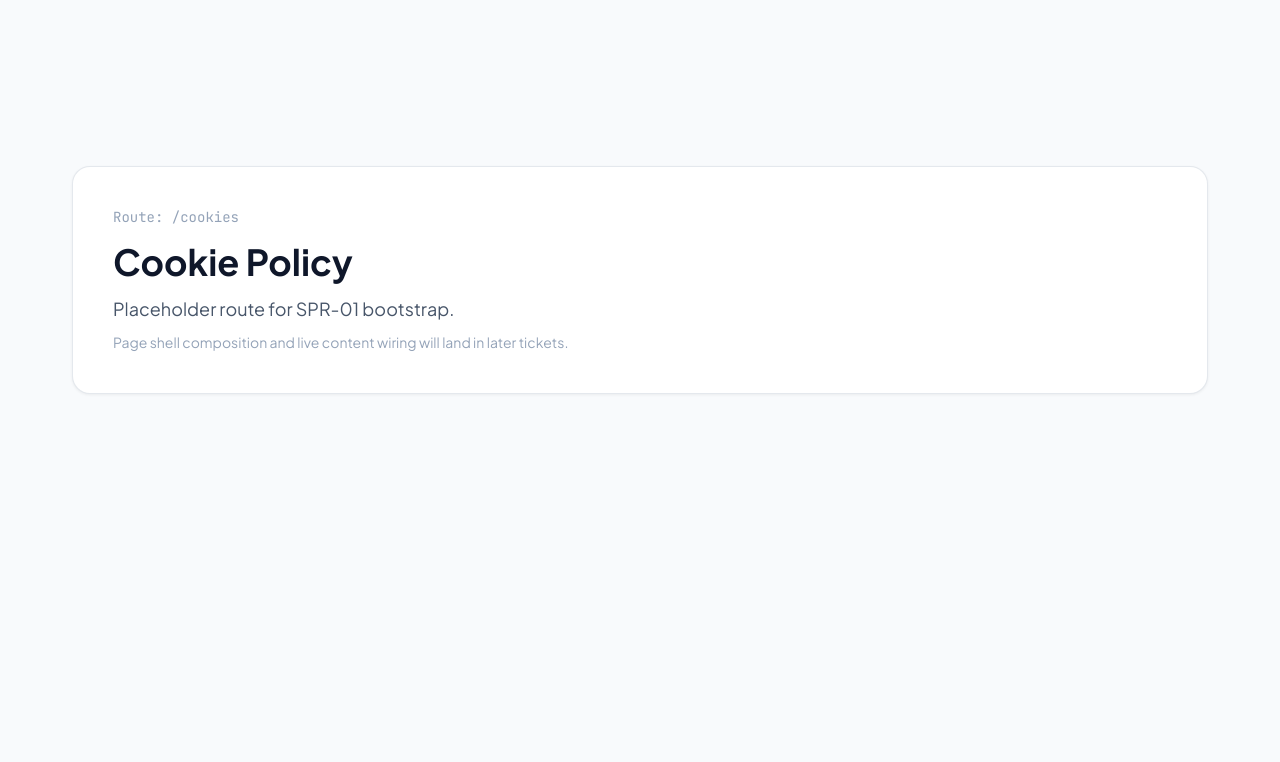
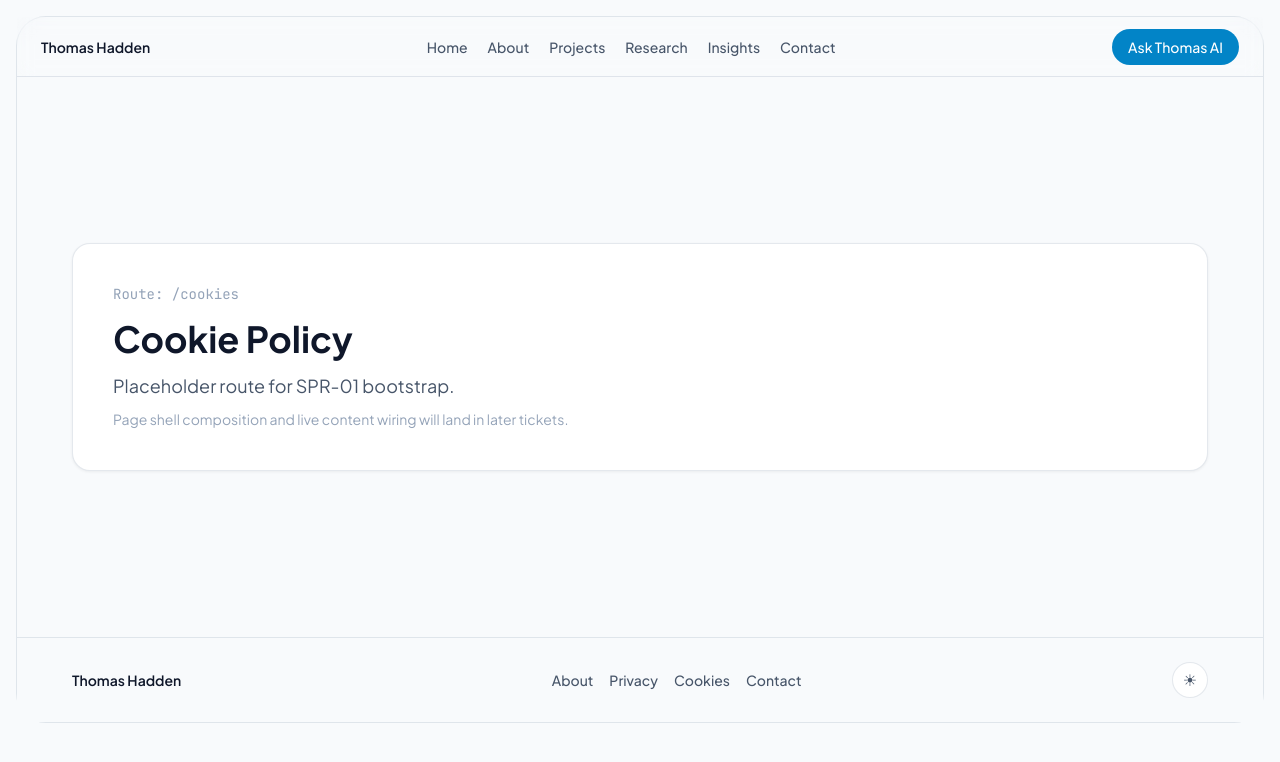
Before and after one commit to hadwll/thomashadden.ai, a Next.js app: page /cookies in a window 1280 px wide. Shown: the top 762 px of the page. Built offline with nearby package versions, Linux system fonts and the light colour scheme.

Commit message:
feat(shell): mount page shell across scaffolded routes

```diff
--- a/app/about/page.tsx
+++ b/app/about/page.tsx
@@ -1,5 +1,10 @@
+import { PageShell } from '@/components/layout/PageShell';
 import { RoutePlaceholder } from '@/components/layout/RoutePlaceholder';
 
 export default function AboutPage() {
-  return <RoutePlaceholder title="About" route="/about" />;
+  return (
+    <PageShell>
+      <RoutePlaceholder title="About" route="/about" />
+    </PageShell>
+  );
 }
--- a/app/contact/page.tsx
+++ b/app/contact/page.tsx
@@ -1,5 +1,10 @@
+import { PageShell } from '@/components/layout/PageShell';
 import { RoutePlaceholder } from '@/components/layout/RoutePlaceholder';
 
 export default function ContactPage() {
-  return <RoutePlaceholder title="Contact" route="/contact" />;
+  return (
+    <PageShell>
+      <RoutePlaceholder title="Contact" route="/contact" />
+    </PageShell>
+  );
 }
--- a/app/cookies/page.tsx
+++ b/app/cookies/page.tsx
@@ -1,5 +1,10 @@
+import { PageShell } from '@/components/layout/PageShell';
 import { RoutePlaceholder } from '@/components/layout/RoutePlaceholder';
 
 export default function CookiesPage() {
-  return <RoutePlaceholder title="Cookie Policy" route="/cookies" />;
+  return (
+    <PageShell>
+      <RoutePlaceholder title="Cookie Policy" route="/cookies" />
+    </PageShell>
+  );
 }
--- a/app/insights/page.tsx
+++ b/app/insights/page.tsx
@@ -1,5 +1,10 @@
+import { PageShell } from '@/components/layout/PageShell';
 import { RoutePlaceholder } from '@/components/layout/RoutePlaceholder';
 
 export default function InsightsPage() {
-  return <RoutePlaceholder title="Insights" route="/insights" />;
+  return (
+    <PageShell>
+      <RoutePlaceholder title="Insights" route="/insights" />
+    </PageShell>
+  );
 }
--- a/app/page.tsx
+++ b/app/page.tsx
@@ -1,5 +1,10 @@
+import { PageShell } from '@/components/layout/PageShell';
 import { RoutePlaceholder } from '@/components/layout/RoutePlaceholder';
 
 export default function HomePage() {
-  return <RoutePlaceholder title="Home" route="/" />;
+  return (
+    <PageShell>
+      <RoutePlaceholder title="Home" route="/" />
+    </PageShell>
+  );
 }
--- a/app/privacy/page.tsx
+++ b/app/privacy/page.tsx
@@ -1,5 +1,10 @@
+import { PageShell } from '@/components/layout/PageShell';
 import { RoutePlaceholder } from '@/components/layout/RoutePlaceholder';
 
 export default function PrivacyPage() {
-  return <RoutePlaceholder title="Privacy Policy" route="/privacy" />;
+  return (
+    <PageShell>
+      <RoutePlaceholder title="Privacy Policy" route="/privacy" />
+    </PageShell>
+  );
 }
--- a/app/projects/page.tsx
+++ b/app/projects/page.tsx
@@ -1,5 +1,10 @@
+import { PageShell } from '@/components/layout/PageShell';
 import { RoutePlaceholder } from '@/components/layout/RoutePlaceholder';
 
 export default function ProjectsPage() {
-  return <RoutePlaceholder title="Projects" route="/projects" />;
+  return (
+    <PageShell>
+      <RoutePlaceholder title="Projects" route="/projects" />
+    </PageShell>
+  );
 }
--- a/app/readiness/page.tsx
+++ b/app/readiness/page.tsx
@@ -1,5 +1,10 @@
+import { PageShell } from '@/components/layout/PageShell';
 import { RoutePlaceholder } from '@/components/layout/RoutePlaceholder';
 
 export default function ReadinessPage() {
-  return <RoutePlaceholder title="AI Readiness Check" route="/readiness" />;
+  return (
+    <PageShell hideNav>
+      <RoutePlaceholder title="AI Readiness Check" route="/readiness" />
+    </PageShell>
+  );
 }
--- a/app/readiness/result/page.tsx
+++ b/app/readiness/result/page.tsx
@@ -1,5 +1,10 @@
+import { PageShell } from '@/components/layout/PageShell';
 import { RoutePlaceholder } from '@/components/layout/RoutePlaceholder';
 
 export default function ReadinessResultPage() {
-  return <RoutePlaceholder title="Readiness Result" route="/readiness/result" />;
+  return (
+    <PageShell>
+      <RoutePlaceholder title="Readiness Result" route="/readiness/result" />
+    </PageShell>
+  );
 }
--- a/app/research/page.tsx
+++ b/app/research/page.tsx
@@ -1,5 +1,10 @@
+import { PageShell } from '@/components/layout/PageShell';
 import { RoutePlaceholder } from '@/components/layout/RoutePlaceholder';
 
 export default function ResearchPage() {
-  return <RoutePlaceholder title="Research" route="/research" />;
+  return (
+    <PageShell>
+      <RoutePlaceholder title="Research" route="/research" />
+    </PageShell>
+  );
 }
--- a/components/layout/RoutePlaceholder.tsx
+++ b/components/layout/RoutePlaceholder.tsx
@@ -6,7 +6,7 @@ type RoutePlaceholderProps = {
 
 export function RoutePlaceholder({ title, route, note }: RoutePlaceholderProps) {
   return (
-    <main className="mx-auto flex min-h-[70vh] w-full max-w-content items-center px-4 py-12 sm:px-6 lg:px-8">
+    <div className="mx-auto flex min-h-[70vh] w-full max-w-content items-center px-4 py-12 sm:px-6 lg:px-8">
       <section
         aria-label={`${title} placeholder`}
         className="w-full rounded-content border border-border-default bg-bg-surface p-6 shadow-card sm:p-10"
@@ -18,6 +18,6 @@ export function RoutePlaceholder({ title, route, note }: RoutePlaceholderProps)
           {note ?? 'Page shell composition and live content wiring will land in later tickets.'}
         </p>
       </section>
-    </main>
+    </div>
   );
 }
```
Also changed, not shown: 1 other file (tests, documents, lock files or other folders).
